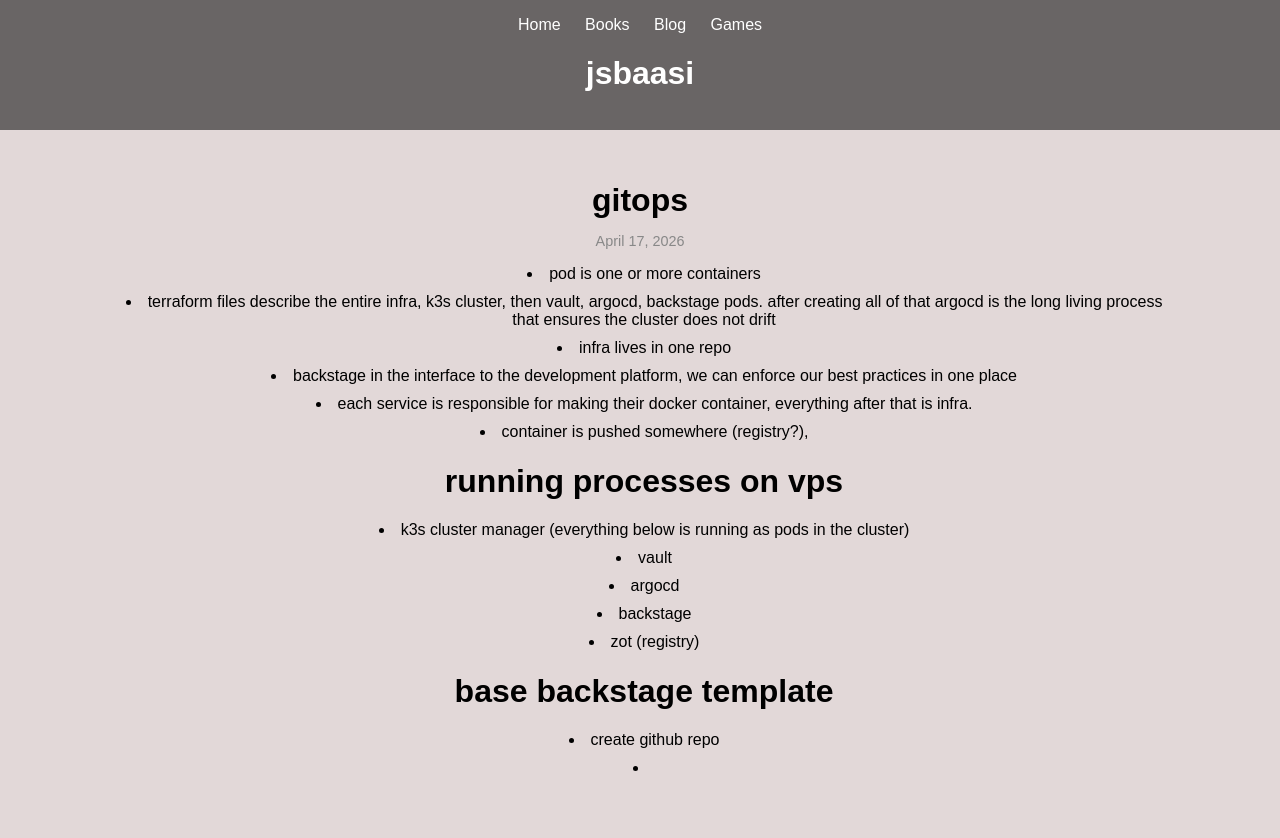
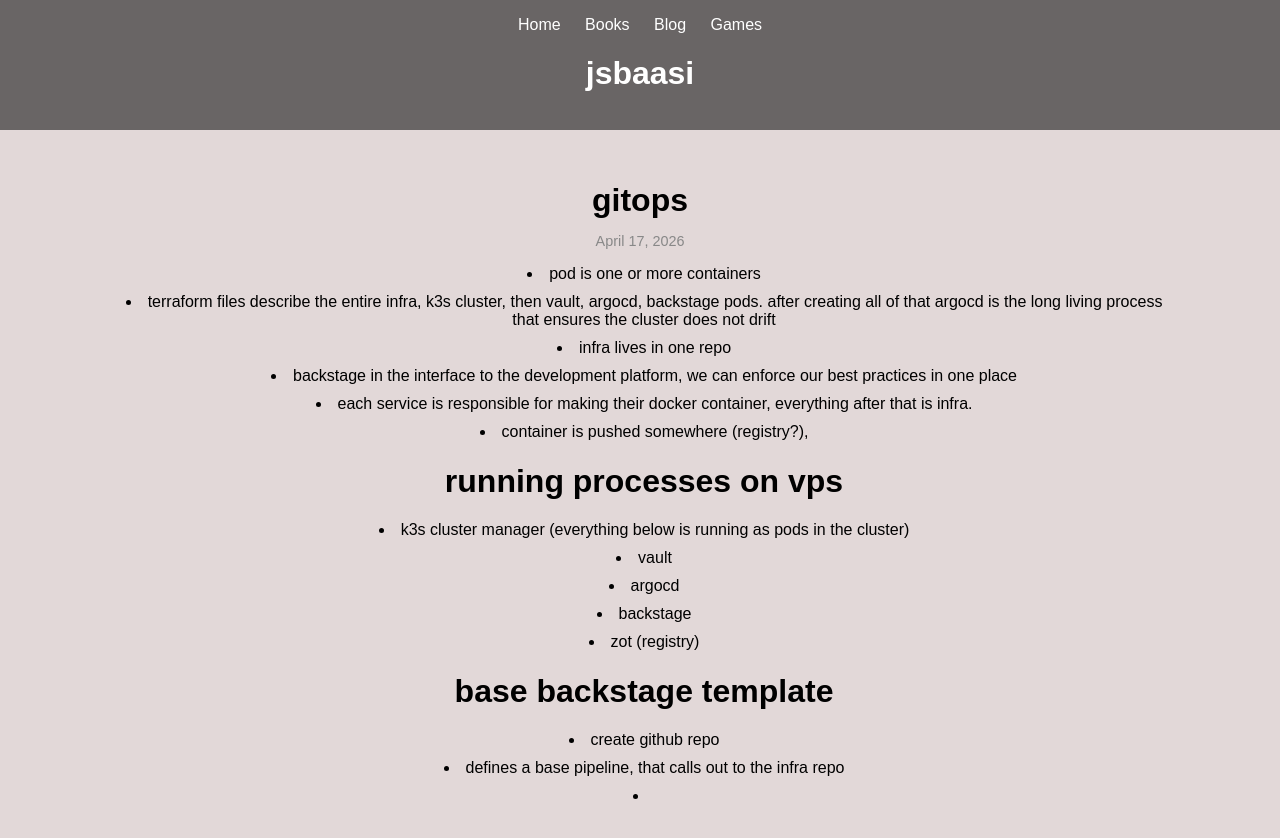
Before and after one commit to jsbaasi/jsbaasi.github.io, a Jekyll site: the page built from _posts/2026-04-17-gitops.md, in a window 1280 px wide. Shown: the top 838 px of the page. Built offline with Jekyll 4.4.1, drawn with Linux system fonts in a browser that asks for light colours.

Commit message:
vault backup: 2026-04-17 21:12:28

```diff
--- a/_posts/2026-04-17-gitops.md
+++ b/_posts/2026-04-17-gitops.md
@@ -19,4 +19,5 @@ permalink: /gitops/
 - zot (registry)
 # base backstage template
 - create github repo
+- defines a base pipeline, that calls out to the infra repo
 -
```
